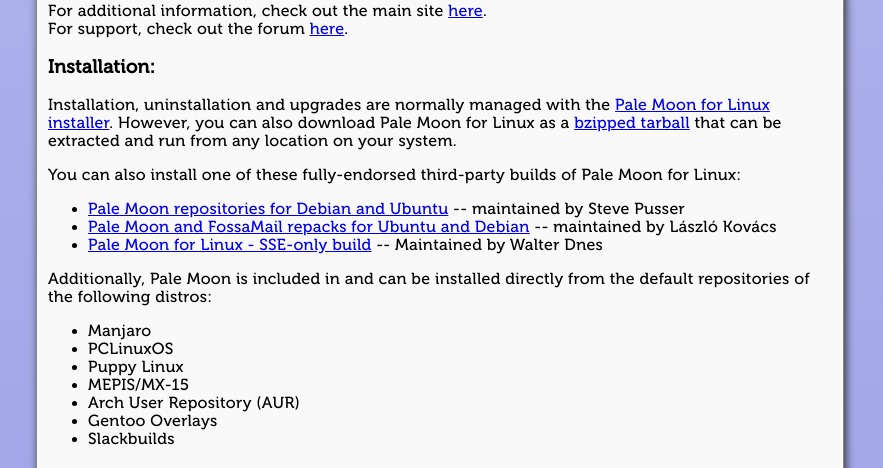
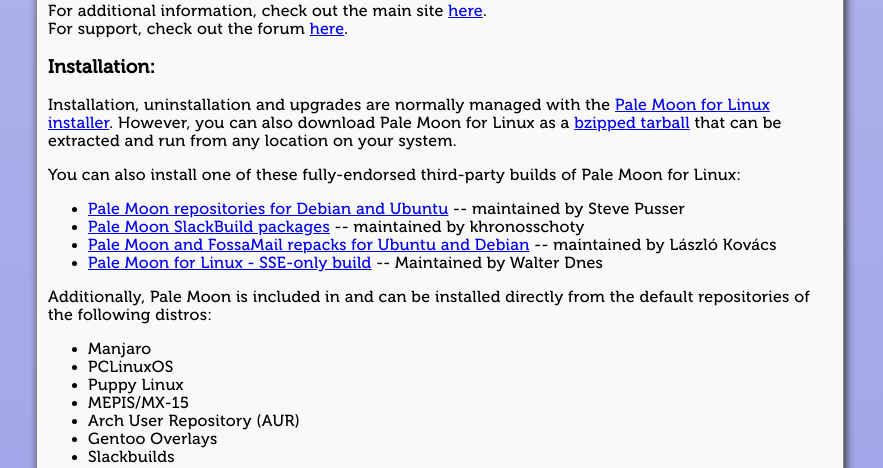
Before and after one commit to binoc-graveyard/artemis, a PHP site: page / in a window 1280 px wide. Shown: the part 414-882 px from the top of the page, without its empty margins (200-1083 px from the left). Run offline with PHP 8.4, Linux system fonts and the light colour scheme; some libraries are stand-ins or nearby versions.

Commit message:
Add link to endorsed SlackBuilds

```diff
--- a/artemis/components/site/content/frontpage.xhtml.tpl
+++ b/artemis/components/site/content/frontpage.xhtml.tpl
@@ -15,6 +15,7 @@ For support, check out the forum <a href="https://forum.palemoon.org" target="_b
 
 <ul>
         <li><a href="https://software.opensuse.org/download.html?project=home:stevenpusser&package=palemoon" target="_blank">Pale Moon repositories for Debian and Ubuntu</a> -- maintained by Steve Pusser</li>
+        <li><a href="http://repo.khronosschoty.org/Slackware/Pale-Moon/" target="_blank">Pale Moon SlackBuild packages</a> -- maintained by khronosschoty</li>
         <li><a href="http://www.kovacsoltvideo.hu/moonchildproductions" target="_blank">Pale Moon and FossaMail repacks for Ubuntu and Debian</a> -- maintained by László Kovács</li>
         <li><a href="https://forum.palemoon.org/viewtopic.php?f=40&t=13530" target="_blank">Pale Moon for Linux - SSE-only build</a> -- Maintained by Walter Dnes</li>
 </ul>
```
